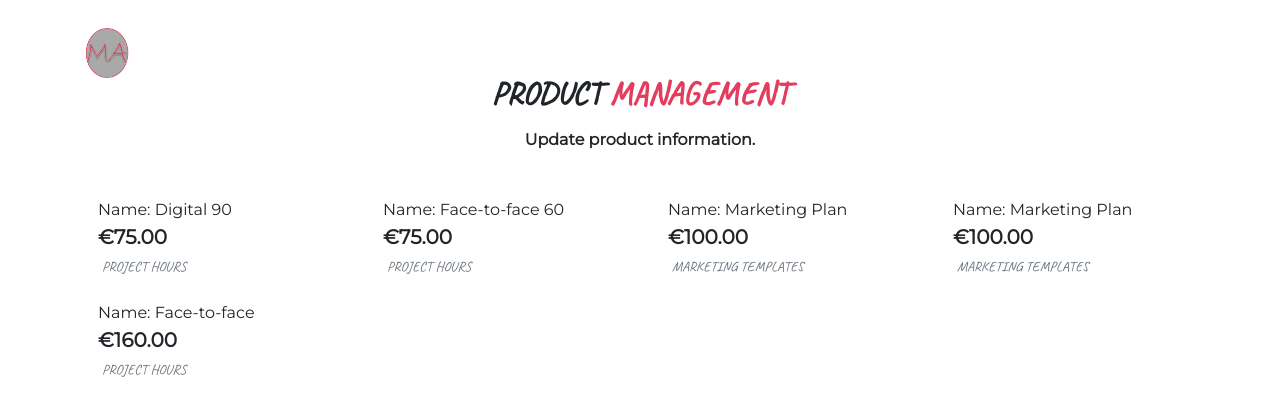
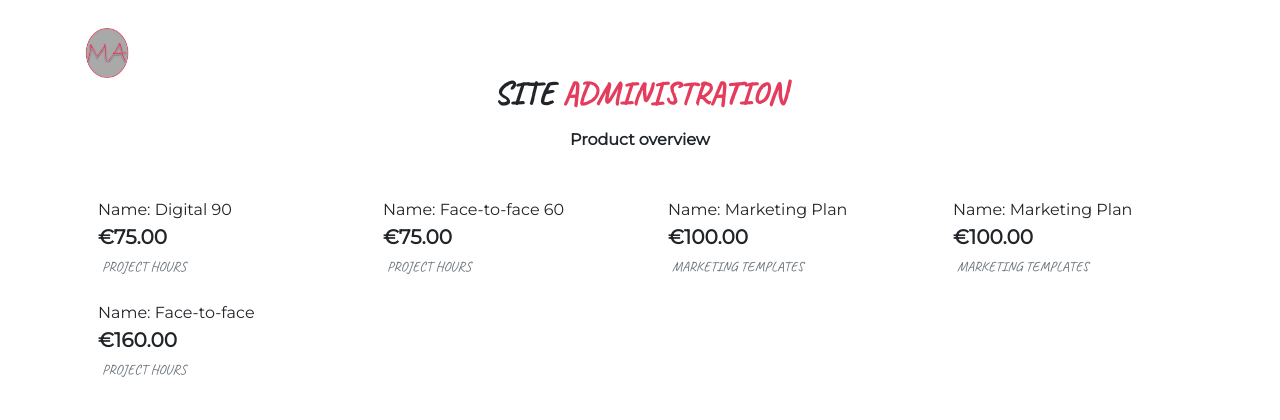
Before and after one commit to CatherineTrevor/the_marketing_ally, a Django app: page /products/ in a window 1280 px wide. Shown: the top 420 px of the page. Run offline with Django 3.2, Linux system fonts and the light colour scheme; data comes from the database, SQL or seed files in the repository; some libraries are stand-ins or nearby versions.

Commit message:
update product fields and admin site navigation

```diff
--- a/products/admin.py
+++ b/products/admin.py
@@ -7,8 +7,6 @@ class ProductAdmin(admin.ModelAdmin):
         'name',
         'category',
         'price',
-        'is_digital',
-        'max_hours',
     )
 
     ordering = ('name',)
@@ -16,8 +14,8 @@ class ProductAdmin(admin.ModelAdmin):
 
 class CategoryAdmin(admin.ModelAdmin):
     list_display = (
-        'friendly_name',
         'name',
+        'is_available_guest_user'
     )
 
 
--- a/products/forms.py
+++ b/products/forms.py
@@ -8,7 +8,6 @@ class ProductForm(forms.ModelForm):
         model = Product
         fields = '__all__'
 
-
     def __init__(self, *args, **kwargs):
         super().__init__(*args, **kwargs)
         categories = Category.objects.all()
--- a/products/models.py
+++ b/products/models.py
@@ -7,7 +7,8 @@ class Category(models.Model):
         verbose_name_plural = 'Categories'
 
     name = models.CharField(max_length=254)
-    friendly_name = models.CharField(max_length=254, null=True, blank=True)
+    friendly_name = models.CharField(max_length=254, default="Project Hours")
+    is_available_guest_user = models.BooleanField(null=True, blank=True)
 
     def __str__(self):
         return self.name
@@ -18,13 +19,14 @@ class Category(models.Model):
 
 class Product(models.Model):
     category = models.ForeignKey('Category', null=True, blank=True,
-                                 on_delete=models.SET_NULL)
+                                 on_delete=models.SET_NULL, default="")
     name = models.CharField(max_length=254)
     price = models.DecimalField(max_digits=6, decimal_places=2)
     image_url = models.URLField(max_length=1024, null=True, blank=True)
     image = models.ImageField(null=True, blank=True)
+    time_allocation_mins = models.DecimalField(max_digits=6, decimal_places=2)
     is_digital = models.BooleanField(null=False, blank=False)
-    max_hours = models.DecimalField(max_digits=6, decimal_places=2)
+    max_time_multiplier = models.DecimalField(max_digits=6, decimal_places=2)
 
     def __str__(self):
         return self.name
--- a/products/templates/products/add_product.html
+++ b/products/templates/products/add_product.html
@@ -6,7 +6,7 @@
     <div class="overlay"></div>
     <div class="container">
         <div class="section-title">
-            <h3>Product <span>Management</span></h3>
+            <h3>Site <span>Administration</span></h3>
             <p>
               Add a new product
             </p>
@@ -16,11 +16,7 @@
                 <form method="POST" action="{% url 'add_product' %}" class="form mb-2" enctype="multipart/form-data">
                     {% csrf_token %}
                     {% for field in form %}
-                        {% if field.name != 'image' %}
                             {{ field | as_crispy_field }}
-                        {% else %}
-                            {{ field }}
-                        {% endif %}
                     {% endfor %}
                     <div class="text-right">
                         <a class="btn btn-outline-black rounded-0" href="{% url 'products' %}">Cancel</a>
--- a/products/templates/products/products.html
+++ b/products/templates/products/products.html
@@ -5,9 +5,9 @@
     <section id="products_overview">
         <div class="container">
             <div class="section-title">
-                <h3>Product <span>Management</span></h3>
+                <h3>Site <span>Administration</span></h3>
                 <p>
-                  Update product information.
+                  Product overview
                 </p>
               </div>
               <div class="row">
@@ -30,8 +30,8 @@
                                         {% endif %}
                                         {% if request.user.is_superuser %}
                                             <small class="ml-3">
-                                                <a href="{% url 'edit_product' product.id %}">Edit</a> |
-                                                <a class="text-danger" href="{% url 'delete_product' product.id %}">Delete</a>
+                                                <a href="">Edit</a> |
+                                                <a class="text-danger" href="">Delete</a>
                                             </small>
                                         {% endif %}
                                     </div>
--- a/products/views.py
+++ b/products/views.py
@@ -76,14 +76,14 @@ def edit_product(request, product_id):
     return render(request, template, context)
 
 
-@login_required
-def delete_product(request, product_id):
-    """ Delete a product from the store """
-    if not request.user.is_superuser:
-        messages.error(request, 'Sorry, only store owners can do that.')
-        return redirect(reverse('home'))
+# @login_required
+# def delete_product(request, product_id):
+#    """ Delete a product from the store """
+#    if not request.user.is_superuser:
+#        messages.error(request, 'Sorry, only store owners can do that.')
+#        return redirect(reverse('home'))
 
-    product = get_object_or_404(Product, pk=product_id)
-    product.delete()
-    messages.success(request, 'Product deleted!')
-    return redirect(reverse('products'))
+#    product = get_object_or_404(Product, pk=product_id)
+#    product.delete()
+#    messages.success(request, 'Product deleted!')
+#    return redirect(reverse('products'))
--- a/templates/includes/main-nav.html
+++ b/templates/includes/main-nav.html
@@ -24,16 +24,22 @@
           </ul>
         </li>
       {% if request.user.is_authenticated %}
+      <li><a href="{% url 'account_logout' %}" class="dropdown-item">Logout</a></li>
         {% if request.user.is_superuser %}
-            <a href="" class="dropdown-item">Booking management</a>
+        <li class="dropdown"><a href=""><span>Administration</span><i class="bi bi-chevron-down"></i></a>
+          <ul>
+            <li><a href="" class="dropdown-item">Manage bookings</a></li>
+            <li><a href="{% url 'products' %}" class="dropdown-item">Product overview</a></li>
+            <li><a href="{% url 'add_product' %}" class="dropdown-item">Add a product</a></li>
+          </ul>
+        {% else %}
+        <li><a class="nav-link scrollto" href="#"><i class="icon bx bi-person-circle"></i></a></li> <!-- Connect to user profile page once logged in-->
         {% endif %}
-        <a href="#" class="dropdown-item">My Account</a>
-        <a href="{% url 'account_logout' %}" class="dropdown-item">Logout</a>
     {% else %}
         <li><a class="nav-link scrollto " href="{% url 'account_signup' %}">Register</a></li>
         <li><a class="nav-link scrollto" href="{% url 'account_login' %}"><i class="icon bx bi-person-circle"></i></a></li>
+    {% endif %}
         <li><a class="nav-link scrollto" href=""><i class="icon bx bi-basket3-fill"></i></a></li>
-    {% endif %}
       </ul>
       <i class="bi bi-list mobile-nav-toggle"></i>
     </nav>
```
Also changed, not shown: db.sqlite3, products/migrations/0002_auto_20210930_1026.py (added).
